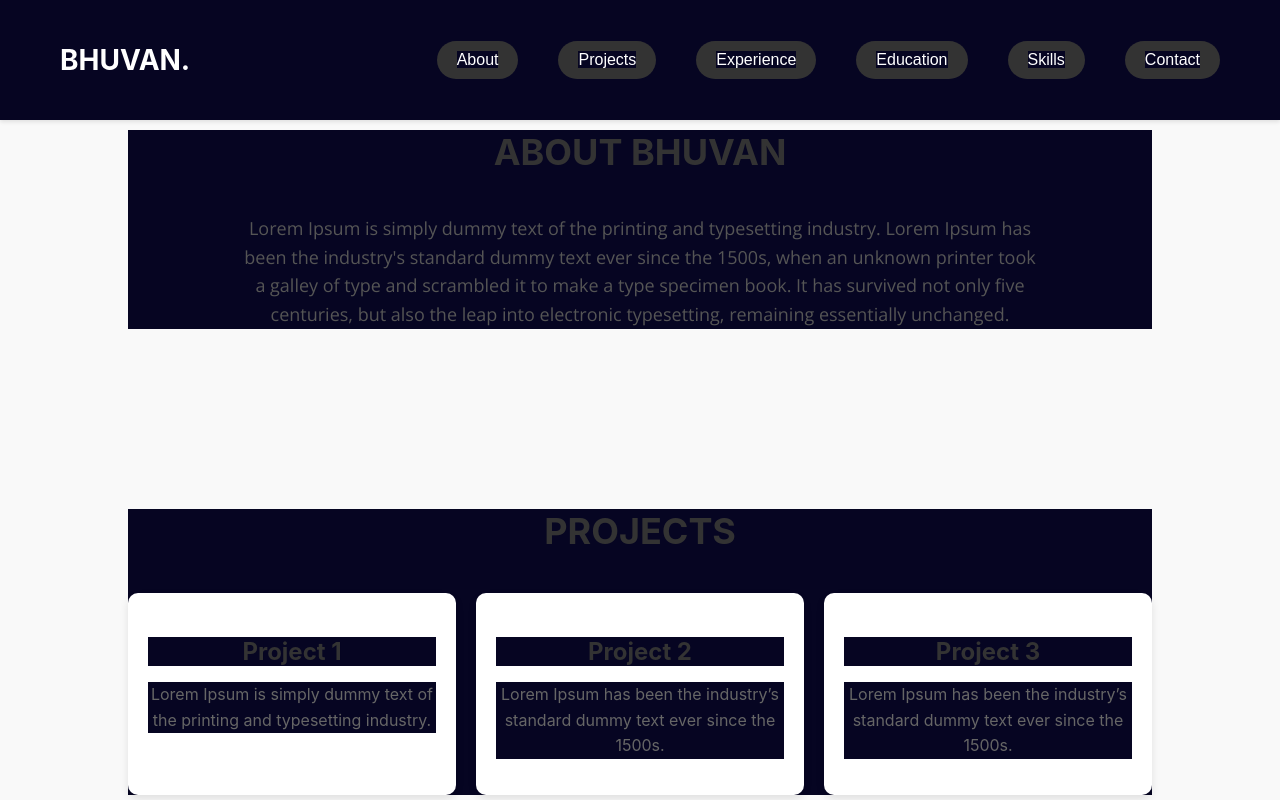
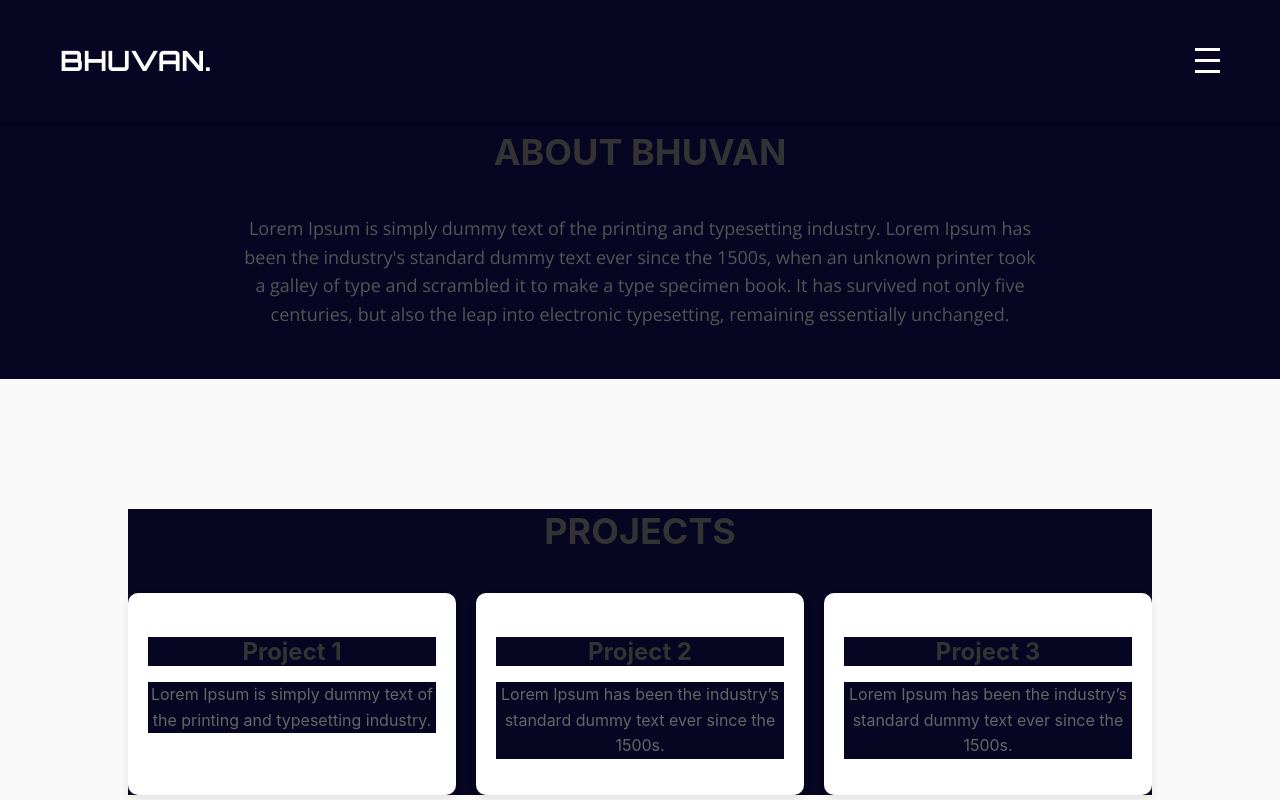
Before and after one commit to BhuvanDamodar/bhuvan-portfolio, a React (Create React App) app: page / in a window 1280 px wide. Shown: the top 800 px of the page. Built offline with nearby package versions, Linux system fonts and the light colour scheme.

Commit message:
header changes

```diff
--- a/public/index.html
+++ b/public/index.html
@@ -15,6 +15,7 @@
       user's mobile device or desktop. See https://developers.google.com/web/fundamentals/web-app-manifest/
     -->
     <link rel="manifest" href="%PUBLIC_URL%/manifest.json" />
+    <link href="https://fonts.googleapis.com/css2?family=Open+Sans:wght@400;600&display=swap" rel="stylesheet">
     <!--
       Notice the use of %PUBLIC_URL% in the tags above.
       It will be replaced with the URL of the `public` folder during the build.
@@ -25,7 +26,6 @@
       Learn how to configure a non-root public URL by running `npm run build`.
     -->
     <title>React App</title>
-    <link href="https://fonts.googleapis.com/css2?family=Open+Sans:wght@400;600&display=swap" rel="stylesheet">
   </head>
   <body>
     <noscript>You need to enable JavaScript to run this app.</noscript>
--- a/src/App.js
+++ b/src/App.js
@@ -6,6 +6,7 @@ import Experience from './components/Experience';
 import Skills from './components/Skills';
 import Footer from './components/Footer';
 import Education from './components/Education';
+import './components/styles/Global.css'
 
 function App() {
   return (
--- a/src/components/Header.jsx
+++ b/src/components/Header.jsx
@@ -9,11 +9,16 @@ const Header = () => {
     setMenuOpen(!menuOpen);
   }
 
+  // Function to close the menu when a link is clicked
+  const closeMenu = () => {
+    setMenuOpen(false);
+  };
+
   return (
     <header>
       <nav className="navbar">
         <div className="logo">
-          <h1>BHUVAN.</h1>
+          <h1><Link to = "about" smooth={true} duration={500}>BHUVAN.</Link></h1>
         </div>
 
         {/* Hamburger Icon for Mobile */}
@@ -25,33 +30,34 @@ const Header = () => {
 
         {/* side menu */}
         <ul className={`nav-links ${menuOpen ? 'open': ''}`}>
+          <li className="close-btn" onClick={closeMenu}>✕</li>
           <li>
-            <button><Link to="about" smooth={true} duration={500}>
+            <button><Link className="link" onClick={closeMenu} to="about" smooth={true} duration={500}>
               About
             </Link></button>
           </li>
           <li>
-          <button><Link to="projects" smooth={true} duration={500}>
+          <button><Link className="link" onClick={closeMenu} to="projects" smooth={true} duration={500}>
               Projects
             </Link></button>
           </li>
           <li>
-          <button><Link to="experience" smooth={true} duration={500}>
+          <button><Link className="link" onClick={closeMenu} to="experience" smooth={true} duration={500}>
               Experience
             </Link></button>
           </li>
           <li>
-          <button><Link to="education" smooth={true} duration={500}>
+          <button><Link className="link" onClick={closeMenu} to="education" smooth={true} duration={500}>
               Education
             </Link></button>
           </li>
           <li>
-          <button><Link to="skills" smooth={true} duration={500}>
+          <button><Link className="link" onClick={closeMenu} to="skills" smooth={true} duration={500}>
               Skills
             </Link></button>
           </li>
           <li>
-          <button><Link to="contact" smooth={true} duration={500}>
+          <button><Link className="link" onClick={closeMenu} to="contact" smooth={true} duration={500}>
               Contact
             </Link></button>
           </li>
--- /dev/null
+++ b/src/components/styles/Global.css
@@ -0,0 +1,5 @@
+/* Global rule to ensure correct box-sizing for all elements */
+* {
+    box-sizing: border-box;
+    background-color: #060522;
+  }
--- a/src/components/styles/Header.css
+++ b/src/components/styles/Header.css
@@ -1,8 +1,4 @@
-/* Global rule to ensure correct box-sizing for all elements */
-* {
-  box-sizing: border-box;
-  background-color: #060522;
-}
+@import url('https://fonts.googleapis.com/css2?family=Orbitron:wght@500;700&display=swap');
 
 /* Fixed Header Styling */
 header {
@@ -33,11 +29,14 @@ header {
 .logo h1 {
   color: #fff;
   font-size: 28px;
+  font-family: 'Orbitron', sans-serif;
+  font-weight: 1000;
+  cursor:pointer;
 }
 
-.logo h1 span {
+/* .logo h1 span {
   color: #007bff;
-}
+} */
 
 /* Navigation Links Styling */
 .nav-links {
@@ -57,7 +56,7 @@ header {
   right: 0;
   width: 250px;
   height: 100vh;
-  background-color: #333;
+  /* background-color: transparent; */
   flex-direction: column;
   align-items: flex-start;
   justify-content: center;
@@ -71,11 +70,19 @@ header {
   transform: translateX(100%);
 }
 
+/* Close button styling inside side menu */
+.close-btn {
+  font-size: 30px;
+  color: #fff;
+  cursor: pointer;
+  align-self: flex-end;
+  margin: 20px;
+}
+
 /* Base button style */
 .nav-links button {
-  background-color: #333; /* Light to Dark Blue Gradient */
+  background-color: transparent;
   color: #fff;
-  border: none;
   padding: 10px 20px;
   font-size: 16px;
   font-weight: normal;
@@ -83,13 +90,18 @@ header {
   border-radius: 50px;
 }
 
+.link{
+  background-color: transparent;
+}
+
 /* Hover effect for buttons */
 .nav-links button:hover {
+
   background: linear-gradient(110deg, #060522, #3533cd); /* Darker Blue Gradient */
   color: #fff;
   font-weight: bold;
-  border-color: none;
   border-radius: 50px;
+
 
 }
 
@@ -109,7 +121,7 @@ header {
 }
 
 /* Mobile-specific styles */
-@media (max-width: 1090px) {
+@media (max-width: 1340px) {
   .nav-links {
     display: none; /* Hide the links by default on small screens */
   }
@@ -130,10 +142,14 @@ header {
 }
 
 /* Show the nav-links on larger screens (above 768px) */
-@media (min-width: 1091px) {
+@media (min-width: 1341px) {
   .nav-links {
     display: flex; /* Make sure links are displayed */
     transform: translateX(0); /* Reset transform to visible */
+  }
+
+  .close-btn {
+    display: none;
   }
 
   .hamburger {
--- a/src/components/styles/Home.css
+++ b/src/components/styles/Home.css
@@ -1,6 +1,6 @@
 /* Styling for About Section */
 .about-section {
-    background-color: #f9f9f9; /* Light background to contrast with header */
+    /* background-color: #f9f9f9; Light background to contrast with header */
     padding: 50px 0;
     padding-top: 100px;
   }
```
Also changed, not shown: src/App.css (added).
